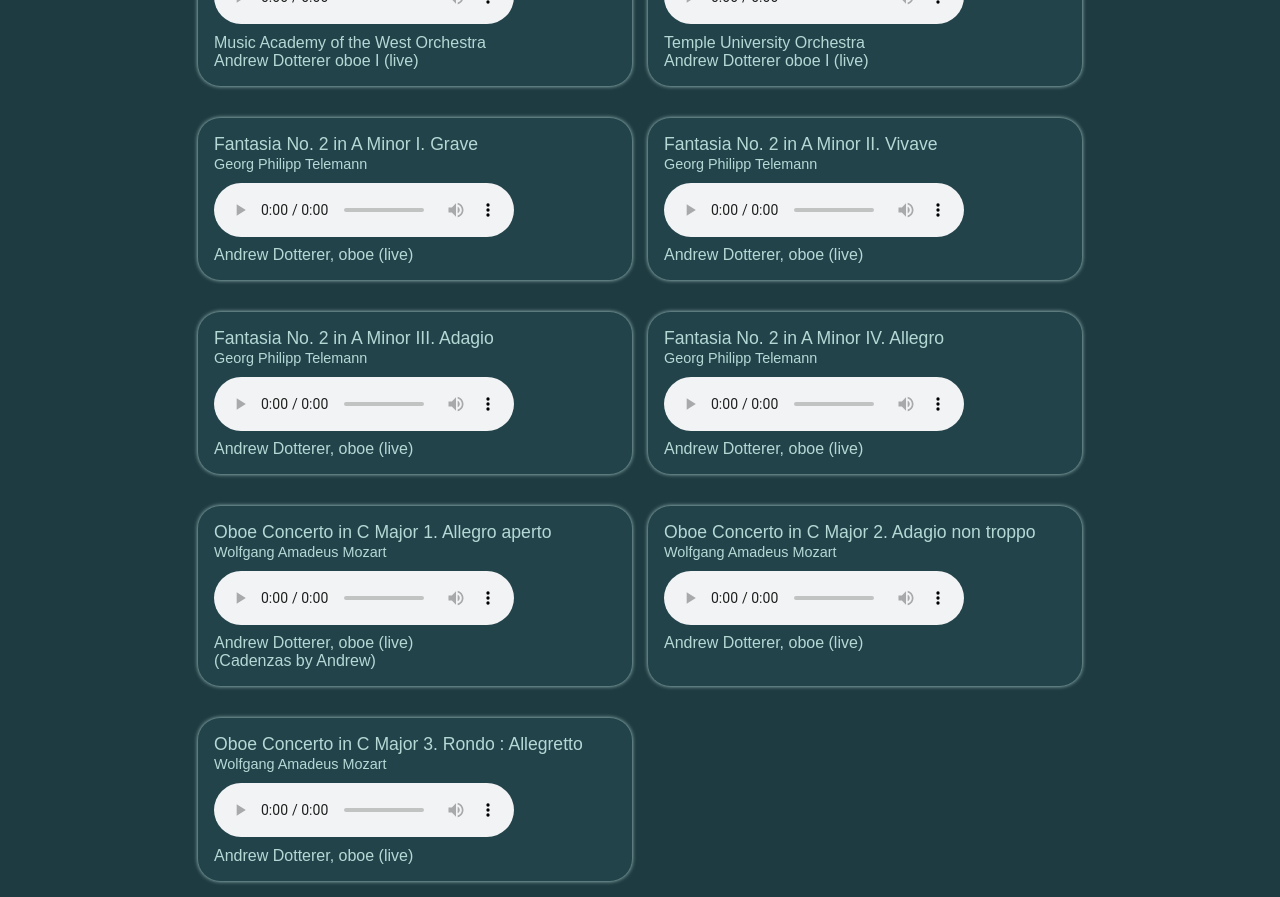
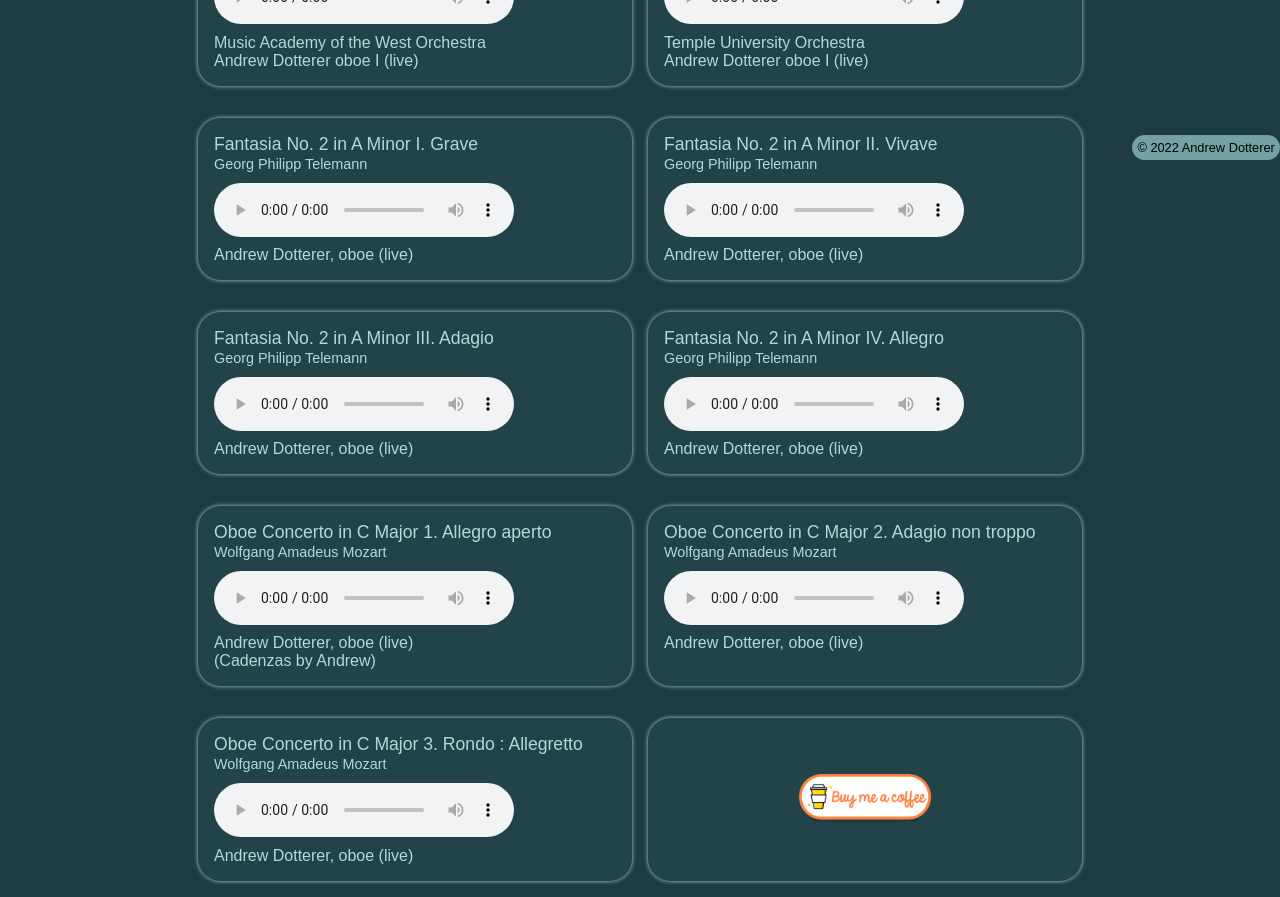
Before and after one commit to adotterer/adotterer.github.io, a React (Create React App) app: page /music in a window 1280 px wide. Shown: the part 640-1537 px from the top of the page. Built offline with nearby package versions, Linux system fonts and the light colour scheme; no server answers; a web font is replaced by a local one.

Commit message:
Coffee :)

```diff
--- a/src/Header.css
+++ b/src/Header.css
@@ -123,3 +123,22 @@ header > ul > li:hover {
         white-space: nowrap;
     }
 }
+
+#profiletag {
+    background-color: #73A1A4;
+    color: black;
+    padding: 0.4em;
+    border-radius: 1.2em;
+    justify-content: center;
+    align-items: center;
+    font-size: .8em;
+    display: flex;
+    flex-direction: column;
+    position: fixed;
+    bottom: 0;
+    right: 0;
+}
+
+#profiletag img {
+    height: 2em;
+}
--- a/src/Header.jsx
+++ b/src/Header.jsx
@@ -1,18 +1,36 @@
 import { Link } from "react-router-dom";
 
 export default function Header() {
-    return <header>
+  return (
+    <>
+      <header>
         <div className="name_title">
-            <h1>Andrew Dotterer</h1>
-            <div>
-                <h2>Software Engineer, Oboist</h2>
-            </div>
+          <h1>Andrew Dotterer</h1>
+          <div>
+            <h2>Software Engineer, Oboist</h2>
+          </div>
         </div>
         <ul>
-            <li><Link to="/">Home</Link></li>
-            <li><Link to="/projects">Projects</Link></li>
-            <li><Link to="/music">Music</Link></li>
-            <li><a target="_" href="https://mshippoboe.s3.us-west-1.amazonaws.com/ANDREW_DOTTERER_RESUME+(1).pdf">Download CV</a></li>
+          <li>
+            <Link to="/">Home</Link>
+          </li>
+          <li>
+            <Link to="/projects">Projects</Link>
+          </li>
+          <li>
+            <Link to="/music">Music</Link>
+          </li>
+          <li>
+            <a
+              target="_"
+              href="https://mshippoboe.s3.us-west-1.amazonaws.com/ANDREW_DOTTERER_RESUME+(1).pdf"
+            >
+              Download CV
+            </a>
+          </li>
         </ul>
-    </header>
+      </header>
+      <div id="profiletag">© 2022 Andrew Dotterer</div>
+    </>
+  );
 }
--- a/src/Music.css
+++ b/src/Music.css
@@ -23,3 +23,12 @@
         align-items: center;
     }
 }
+.coffeecontainer {
+   display: flex;
+   align-items: center;
+   justify-content: center;
+   height: 100%;
+}
+.coffeecontainer img {
+    height: 3em;
+}
--- a/src/Music.jsx
+++ b/src/Music.jsx
@@ -1,6 +1,8 @@
-import Container from "./Container"
+import Container from "./Container";
+import coffeeImg from "./support-buy-coffee.png";
 
-const audioArr = ["https://mshippoboe.s3.us-west-1.amazonaws.com/AD+Recital+2+Telemann+1.mp3",
+const audioArr = [
+  "https://mshippoboe.s3.us-west-1.amazonaws.com/AD+Recital+2+Telemann+1.mp3",
   "https://mshippoboe.s3.us-west-1.amazonaws.com/AD+Recital+2+Telemann+2.mp3",
   "https://mshippoboe.s3.us-west-1.amazonaws.com/AD+Recital+2+Telemann+3.mp3",
   "https://mshippoboe.s3.us-west-1.amazonaws.com/AD+Recital+2+Telemann+4.mp3",
@@ -12,27 +14,26 @@ const audioArr = ["https://mshippoboe.s3.us-west-1.amazonaws.com/AD+Recital+2+Te
   "https://mshippoboe.s3.us-west-1.amazonaws.com/1+Rossini+Italian+Girl+Overt.mp3",
   "https://mshippoboe.s3.us-west-1.amazonaws.com/maw_holst_venus.mp3",
   "https://mshippoboe.s3.us-west-1.amazonaws.com/maw_holst_mercury.mp3",
-                "https://mshippoboe.s3.us-west-1.amazonaws.com/temple_barber1.mp3"
-                ]
+  "https://mshippoboe.s3.us-west-1.amazonaws.com/temple_barber1.mp3",
+];
 export default function Music() {
   return (
-
     <div className="music_container">
-
       <Container>
         <figcaption className="audio__title_composer">
           <span className="audio_title">Planets: Venus (fragment)</span>
           <div>
-                    <span className="black__bg composer">
-                    Gustav Holst
-                    </span>
+            <span className="black__bg composer">Gustav Holst</span>
           </div>
         </figcaption>
 
         <audio controls src={audioArr[10]}></audio>
 
         <figcaption className="audio__performers">
-                <span className="black__bg">Music Academy of the West Orchestra <br /> Andrew Dotterer oboe I (live)</span>
+          <span className="black__bg">
+            Music Academy of the West Orchestra <br /> Andrew Dotterer oboe I
+            (live)
+          </span>
         </figcaption>
       </Container>
 
@@ -40,33 +41,37 @@ export default function Music() {
         <figcaption className="audio__title_composer">
           <span className="audio_title">Planets: Mercury(fragment)</span>
           <div>
-                    <span className="black__bg composer">
-                    Gustav Holst
-                    </span>
+            <span className="black__bg composer">Gustav Holst</span>
           </div>
         </figcaption>
 
         <audio controls src={audioArr[11]}></audio>
 
         <figcaption className="audio__performers">
-                <span className="black__bg">Music Academy of the West Orchestra <br /> Andrew Dotterer oboe I (live)</span>
+          <span className="black__bg">
+            Music Academy of the West Orchestra <br /> Andrew Dotterer oboe I
+            (live)
+          </span>
         </figcaption>
       </Container>
 
       <Container>
         <figcaption className="audio__title_composer">
-                <span className="audio_title">Symphony no. 5 II. Andante mosso, quasi allegretto</span>
+          <span className="audio_title">
+            Symphony no. 5 II. Andante mosso, quasi allegretto
+          </span>
           <div>
-                    <span className="black__bg composer">
-                    Jean Sibelius
-                    </span>
+            <span className="black__bg composer">Jean Sibelius</span>
           </div>
         </figcaption>
 
         <audio controls src={audioArr[7]}></audio>
 
         <figcaption className="audio__performers">
-                <span className="black__bg">Music Academy of the West Orchestra <br /> Andrew Dotterer oboe I (live)</span>
+          <span className="black__bg">
+            Music Academy of the West Orchestra <br /> Andrew Dotterer oboe I
+            (live)
+          </span>
         </figcaption>
       </Container>
 
@@ -74,61 +79,64 @@ export default function Music() {
         <figcaption className="audio__title_composer">
           <span className="audio_title">Symphony no. 5 III. Allegro molto</span>
           <div>
-                    <span className="black__bg composer">
-                    Jean Sibelius
-                    </span>
+            <span className="black__bg composer">Jean Sibelius</span>
           </div>
         </figcaption>
 
         <audio controls src={audioArr[8]}></audio>
 
         <figcaption className="audio__performers">
-                <span className="black__bg">Music Academy of the West Orchestra <br /> Andrew Dotterer oboe I (live)</span>
+          <span className="black__bg">
+            Music Academy of the West Orchestra <br /> Andrew Dotterer oboe I
+            (live)
+          </span>
         </figcaption>
       </Container>
 
       <Container>
         <figcaption className="audio__title_composer">
-                <span className="audio_title">The Italian Girl in Algiers Overture</span>
+          <span className="audio_title">
+            The Italian Girl in Algiers Overture
+          </span>
           <div>
-                    <span className="black__bg composer">
-                    Gioachino Rossini
-                    </span>
+            <span className="black__bg composer">Gioachino Rossini</span>
           </div>
         </figcaption>
 
         <audio controls src={audioArr[9]}></audio>
 
         <figcaption className="audio__performers">
-                <span className="black__bg">Music Academy of the West Orchestra <br /> Andrew Dotterer oboe I (live)</span>
+          <span className="black__bg">
+            Music Academy of the West Orchestra <br /> Andrew Dotterer oboe I
+            (live)
+          </span>
         </figcaption>
       </Container>
-
 
       <Container>
         <figcaption className="audio__title_composer">
           <span className="audio_title">Symphony No. 1 (fragment) </span>
           <div>
-                    <span className="black__bg composer">
-                    Samuel Barber
-                    </span>
+            <span className="black__bg composer">Samuel Barber</span>
           </div>
         </figcaption>
 
         <audio controls src={audioArr[12]}></audio>
 
         <figcaption className="audio__performers">
-                <span className="black__bg">Temple University Orchestra <br /> Andrew Dotterer oboe I (live)</span>
+          <span className="black__bg">
+            Temple University Orchestra <br /> Andrew Dotterer oboe I (live)
+          </span>
         </figcaption>
       </Container>
 
       <Container>
         <figcaption className="audio__title_composer">
-                <span className="audio_title">Fantasia No. 2 in A Minor I. Grave</span>
+          <span className="audio_title">
+            Fantasia No. 2 in A Minor I. Grave
+          </span>
           <div>
-                    <span className="black__bg composer">
-                    Georg Philipp Telemann
-                    </span>
+            <span className="black__bg composer">Georg Philipp Telemann</span>
           </div>
         </figcaption>
 
@@ -141,11 +149,11 @@ export default function Music() {
 
       <Container>
         <figcaption className="audio__title_composer">
-              <span className="audio_title">Fantasia No. 2 in A Minor II. Vivave</span>
+          <span className="audio_title">
+            Fantasia No. 2 in A Minor II. Vivave
+          </span>
           <div>
-                <span className="black__bg composer">
-                Georg Philipp Telemann
-                </span>
+            <span className="black__bg composer">Georg Philipp Telemann</span>
           </div>
         </figcaption>
 
@@ -158,11 +166,11 @@ export default function Music() {
 
       <Container>
         <figcaption className="audio__title_composer">
-                <span className="audio_title">Fantasia No. 2 in A Minor III. Adagio</span>
+          <span className="audio_title">
+            Fantasia No. 2 in A Minor III. Adagio
+          </span>
           <div>
-                    <span className="black__bg composer">
-                    Georg Philipp Telemann
-                    </span>
+            <span className="black__bg composer">Georg Philipp Telemann</span>
           </div>
         </figcaption>
 
@@ -175,11 +183,11 @@ export default function Music() {
 
       <Container>
         <figcaption className="audio__title_composer">
-                <span className="audio_title">Fantasia No. 2 in A Minor IV. Allegro</span>
+          <span className="audio_title">
+            Fantasia No. 2 in A Minor IV. Allegro
+          </span>
           <div>
-                    <span className="black__bg composer">
-                    Georg Philipp Telemann
-                    </span>
+            <span className="black__bg composer">Georg Philipp Telemann</span>
           </div>
         </figcaption>
 
@@ -192,28 +200,30 @@ export default function Music() {
 
       <Container>
         <figcaption className="audio__title_composer">
-                <span className="audio_title">Oboe Concerto in C Major 1. Allegro aperto</span>
+          <span className="audio_title">
+            Oboe Concerto in C Major 1. Allegro aperto
+          </span>
           <div>
-                    <span className="black__bg composer">
-                    Wolfgang Amadeus Mozart
-                    </span>
+            <span className="black__bg composer">Wolfgang Amadeus Mozart</span>
           </div>
         </figcaption>
 
         <audio controls src={audioArr[4]}></audio>
 
         <figcaption className="audio__performers">
-                <span className="black__bg">Andrew Dotterer, oboe (live) <br /> (Cadenzas by Andrew)</span>
+          <span className="black__bg">
+            Andrew Dotterer, oboe (live) <br /> (Cadenzas by Andrew)
+          </span>
         </figcaption>
       </Container>
 
       <Container>
         <figcaption className="audio__title_composer">
-                <span className="audio_title">Oboe Concerto in C Major 2. Adagio non troppo</span>
+          <span className="audio_title">
+            Oboe Concerto in C Major 2. Adagio non troppo
+          </span>
           <div>
-                    <span className="black__bg composer">
-                    Wolfgang Amadeus Mozart
-                    </span>
+            <span className="black__bg composer">Wolfgang Amadeus Mozart</span>
           </div>
         </figcaption>
 
@@ -226,11 +236,11 @@ export default function Music() {
 
       <Container>
         <figcaption className="audio__title_composer">
-                <span className="audio_title">Oboe Concerto in C Major 3. Rondo : Allegretto</span>
+          <span className="audio_title">
+            Oboe Concerto in C Major 3. Rondo : Allegretto
+          </span>
           <div>
-                    <span className="black__bg composer">
-                    Wolfgang Amadeus Mozart
-                    </span>
+            <span className="black__bg composer">Wolfgang Amadeus Mozart</span>
           </div>
         </figcaption>
 
@@ -240,9 +250,18 @@ export default function Music() {
           <span className="black__bg">Andrew Dotterer, oboe (live)</span>
         </figcaption>
       </Container>
-
-
+      <Container>
+        {" "}
+        <span className="coffeecontainer">
+          <a
+            href="https://www.buymeacoffee.com/adotterer"
+            target="_blank"
+            rel="noreferrer"
+          >
+            <img id="coffee" src={coffeeImg} alt="buymeacoffee" />
+          </a>
+        </span>
+      </Container>
     </div>
-
-    )
+  );
 }
```
Also changed, not shown: src/Home.css (+24 -0 lines), src/Home.jsx (+128 -58 lines), src/support-buy-coffee.png (added). Lines whose indentation alone changed are shown as unchanged.
